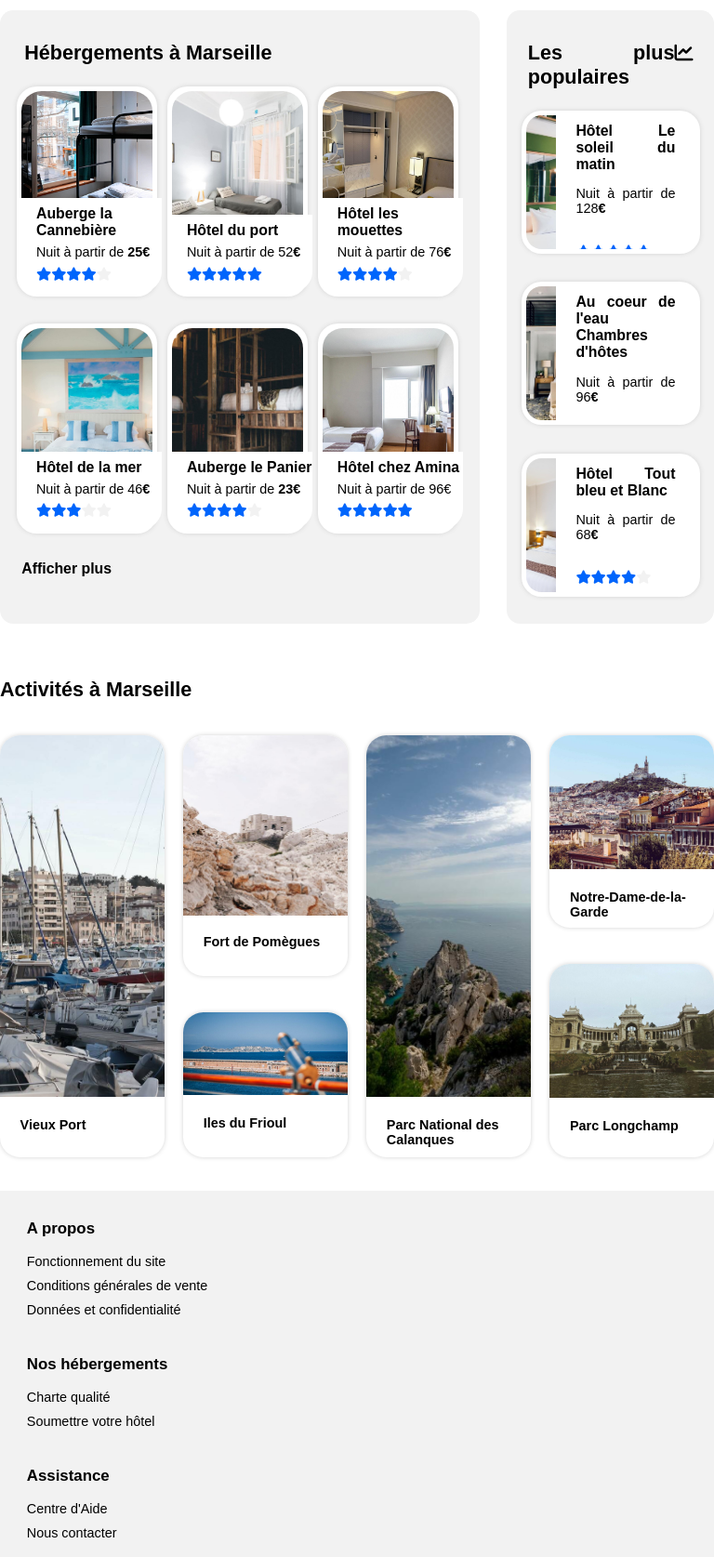
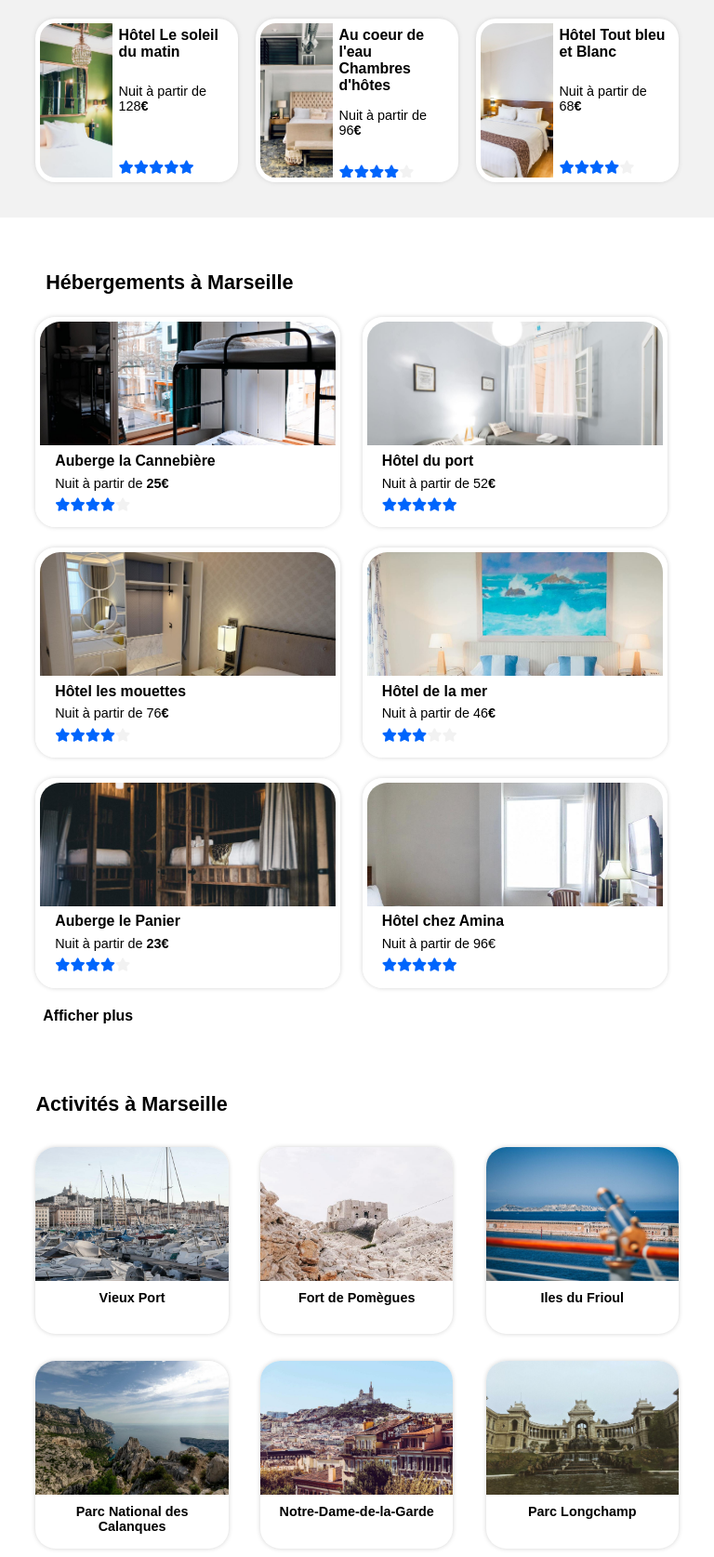
Before and after one commit to Cami89/CamilleEudier_2_22042021, a plain HTML site: page index.html in a window 768 px wide. Shown: the part 620-2295 px from the top of the page at 93% size. Drawn offline with Linux system fonts and the light colour scheme; a web font is replaced by a local one.

Commit message:
ajout du css tablette

```diff
--- a/footerstyle.css
+++ b/footerstyle.css
@@ -28,14 +28,33 @@ li[class=footermenu]
     margin-bottom:0.7em;
 }
 
-/*responsive design pour smartphone*/
-@media screen and (max-device-width:480px)
+/*responsive smartphone*/
+@media screen and (max-device-width:600px)
 {
 
 
 }
+
+/*responsive tablette*/
+@media only screen and (min-device-width:600px) and (max-device-width:1024px)
+{
+    footer
+    {
+        display: flex;
+        flex-direction: row;
+        padding: 4%;
+
+    }
+    .footermenucolumn
+    {
+        width: 25%;
+        margin-right: 5em;
+        margin-top: 0em;
+    }
+
+}
 /*Responsive desktop*/
-@media screen and (min-device-width:1150px)
+@media screen and (min-device-width:1024px)
 {
     footer
     {
--- a/headerstyle.css
+++ b/headerstyle.css
@@ -217,7 +217,7 @@ h1
 
 
 /*responsive design pour smartphone*/
-@media screen and (max-device-width:480px)
+@media screen and (max-device-width:600px)
 {
     .searchbutton
     {
@@ -232,11 +232,13 @@ h1
 }
 
 /*Responsive design pour tablettes*/
-@media screen and (min-device-width:480px)
+@media only screen and (min-device-width:600px) and (max-device-width:1024px)
 {
     .lowheader
     {
         padding:5%;
+        margin-top: -1.5em;
+        margin-bottom: -1.5em;
     }
     .smartsearchbutton
     {
@@ -244,11 +246,16 @@ h1
     }
     .searchbar
     {
-    height: 3.07em;
+        margin-top: 2em;
+        height: 3.07em;
     }
     .fas.fa-map-marker-alt
     {
         font-size: 1em ;
+    }
+    #cityfinder
+    {
+        width: 15em;
     }
     .filterstitle
     {
@@ -258,7 +265,7 @@ h1
 }
 
 /*Responsive desktop*/
-@media screen and (min-device-width:1150px)
+@media screen and (min-device-width:1024px)
 {
 
     body
--- a/sectionstyle.css
+++ b/sectionstyle.css
@@ -40,6 +40,7 @@ article
     box-shadow: 0em 0em 0.4em lightgray;
     border-radius: 1.5em;
     border: solid 0.4em white;
+    overflow: hidden;
 }
 
 .hotelspics
@@ -66,7 +67,7 @@ h4[class="hotelname"]
     margin-left: -0.1em;
     padding-left: 1.2em;
     padding-bottom: 0.8em;
-    width: 96%;
+    width: 100%;
     border-bottom-left-radius: 1.5em;
     border-bottom-right-radius: 1.5em;
     z-index: 2;
@@ -137,7 +138,7 @@ aside
     display:flex;
     box-shadow: 0em 0em 0.4em lightgray;
     border-radius: 1.5em;
-    width: 95%;
+    width: 96%;
     height: 9em;
     border: solid 0.4em white;
     z-index:3;
@@ -174,9 +175,8 @@ section[id="section2"]
 
 
 
-
-/*responsive design pour smartphone*/
-@media screen and (max-device-width:480px)
+/*responsive smartphone*/
+@media screen and (max-device-width:600px)
 {
     section[id="section1"]
     {
@@ -193,14 +193,135 @@ section[id="section2"]
 
 }
 
-/*Responsive design pour tablettes*/
-@media screen and (min-device-width:480px)
+/*Responsive tablettes*/
+@media only screen and (min-device-width:600px) and (max-device-width:1024px)
 {
 
+    section[id="section1"]
+    {
+        flex-wrap: wrap;
+    }
+
+    article /* bloc hébergement */
+    {
+        order:2;
+
+    }
+
+    .allhotels
+    {
+        display:flex;
+        flex-wrap:wrap;
+        justify-content: space-between;
+    }
+    .hotelspicsanddesc
+    {
+        width: 46%;
+        margin-bottom: 1.5em;
+    }
+
+    aside /*bloc populaire*/
+    {
+        order:1;
+    }
+    .allpophotels
+    {
+        display:flex;
+        justify-content: space-between;
+    }
+    .pophotelspicsanddesc
+    {
+        width: 30%;
+        height: 11.5em;
+    }
+    .pophotelsdesc
+    {
+        width: 60%;
+        margin-left: 0em;
+        margin-top: -0.7em;
+        padding: 3%;
+        display:flex;
+        justify-content: space-between;
+        flex-direction: column;
+    }
+    .pophotelspic
+    {
+        width: 40%;
+        height: 100%;
+    }
+
+    /*Bloc activités*/
+    .allactivities
+    {
+        display:flex;
+        flex-wrap: wrap;
+        justify-content: space-between;
+        width: 100%;
+    }
+    .actipicsanddesc
+    {
+        width: 100%;
+
+    }
+    .activitescolumn1
+    {
+        width: 30%;
+        display: flex;
+        height: 14em;
+        margin-right: 0.5em;
+        margin-top: 1em;
+
+    }
+    .activitescolumn2
+    {
+        width: 65%;
+        display: flex;
+        justify-content: space-between;
+        height: 14em;
+        margin-left: 1em;
+        margin-top: 1em;
+        margin-bottom: 1em;
+
+    }
+    .actipicsanddesc.equal
+    {
+        width: 46%;
+
+    }
+
+    .actipicsanddesc.equal.one
+    {
+        margin-right: 8%;
+
+    }
+    .actipicsanddesc.high
+    {
+        width: 46%;
+        margin-right: 8%;
+
+    }
+    .actipicsanddesc.small
+    {
+        width: 46%;
+
+    }
+
+    .activitiestitle
+    {
+        margin-top: 0.5em;
+        padding-left: 1em;
+        padding-right: 1em;
+        text-align: center;
+    }
+
+    section[id="section2"]
+    {
+        margin-top:-1.5em;
+    }
 }
 
 /*Responsive desktop*/
-@media screen and (min-device-width:768px)
+@media screen and (min-device-width:1024px)
 {
 
     article
```
